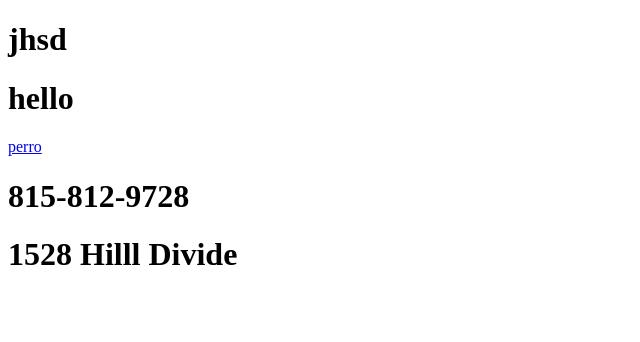
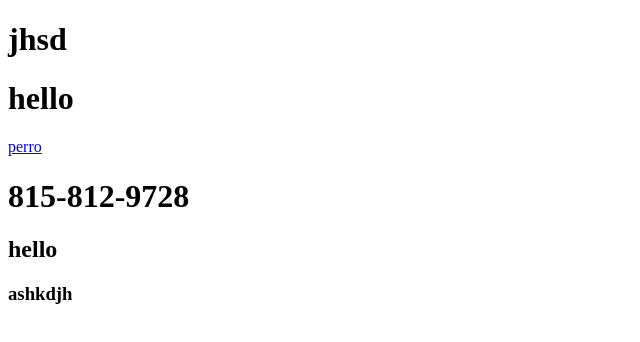
Before and after one commit to iamjuant/Practice-and-Tutorials, a plain HTML site: page test.html in a window 1280 px wide. Shown: the whole page, without its empty margins (0-640 px from the left). Drawn offline with Linux system fonts and the light colour scheme.

Commit message:
added code

```diff
--- a/test.html
+++ b/test.html
@@ -10,6 +10,7 @@
     <h1>hello</h1>
     <a href="https://www.google.com">perro</a>
   <h1>815-812-9728</h1>
-  <h1>1528 Hilll Divide</h1>
+  <h2>hello</h2>
+  <h3>ashkdjh</h3>
 </body>
 </html>
```
